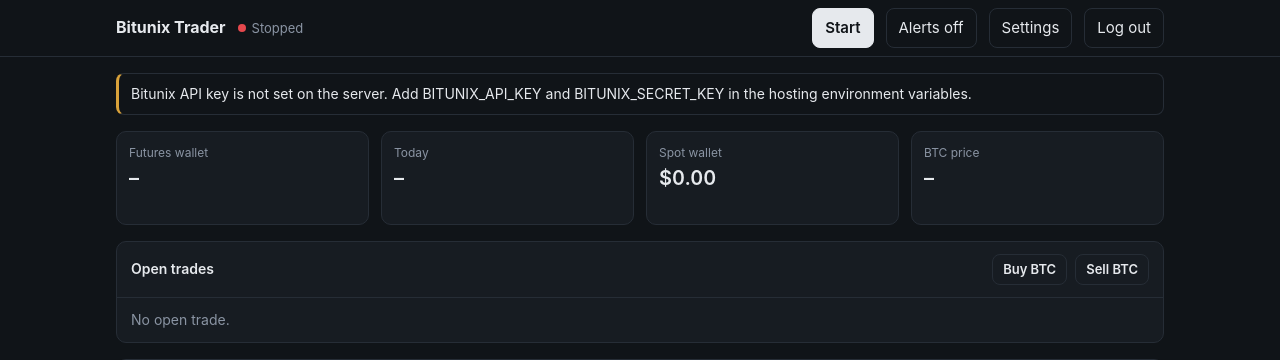
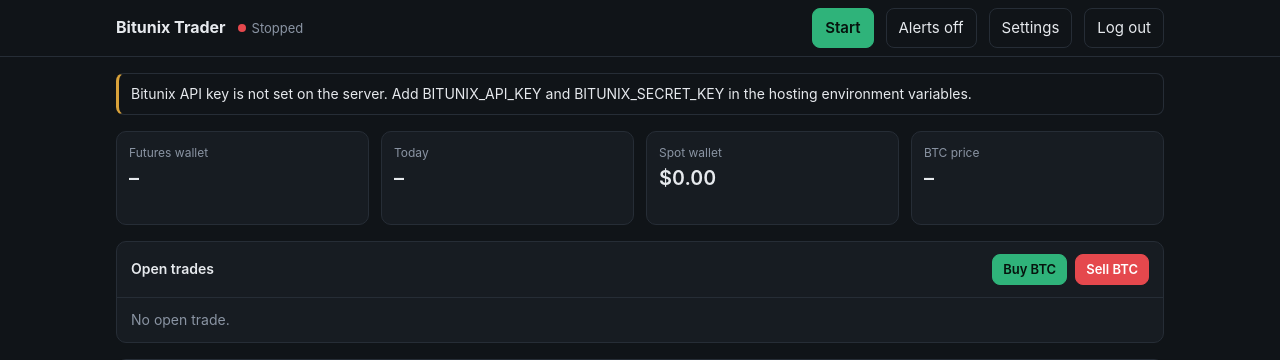
Before and after one commit to Hammadullah506/bitunix-trader, a Flask app: page / in a window 1280 px wide. Shown: the top 360 px of the page. Run offline with Flask 3, Linux system fonts and the light colour scheme.

Commit message:
Colour Buy/Start green and Sell/Stop/Close red
Co-Authored-By: Claude Opus 5.5 <noreply@anthropic.com>
Claude-Session: https://claude.ai/code/session_01CjKAjMupgwHzqjRXkVNVjK

```diff
--- a/templates/index.html
+++ b/templates/index.html
@@ -55,6 +55,10 @@
     button:hover, .btn:hover { border-color: #3a4350; }
     button.primary { background: var(--text); color: var(--bg); border-color: var(--text); font-weight: 600; }
     button.danger { color: var(--down); }
+    button.go { background: var(--up); border-color: var(--up); color: #06130d; font-weight: 600; }
+    button.go:hover { border-color: #3fd193; background: #3fd193; }
+    button.halt { background: var(--down); border-color: var(--down); color: #fff; font-weight: 600; }
+    button.halt:hover { border-color: #f0646a; background: #f0646a; }
     button.small { padding: 5px 10px; min-height: 30px; font-size: 13px; }
     button:disabled { opacity: .5; cursor: default; }
     @media (max-width: 520px) {
@@ -143,7 +147,7 @@
       <div class="brand"><span class="hide-sm">Bitunix </span>Trader</div>
       <div class="state"><span class="dot" id="dot"></span><span id="state-text">Loading</span></div>
       <div class="spacer"></div>
-      <button id="btn-toggle" class="primary" disabled>Start</button>
+      <button id="btn-toggle" class="go" disabled>Start</button>
       <button id="btn-sound" title="Sound and pop-up alerts for signals and trades">Alerts off</button>
       <button id="btn-settings">Settings</button>
       <a class="btn hide-sm" href="/logout">Log out</a>
@@ -180,8 +184,8 @@
       <section>
         <h2>Open trades
           <span class="row">
-            <button class="small" id="btn-buy">Buy BTC</button>
-            <button class="small" id="btn-sell">Sell BTC</button>
+            <button class="small go" id="btn-buy">Buy BTC</button>
+            <button class="small halt" id="btn-sell">Sell BTC</button>
           </span>
         </h2>
         <div class="body" id="positions"><div class="empty">No open trade.</div></div>
@@ -289,7 +293,7 @@
       const t = $('btn-toggle');
       t.disabled = false;
       t.textContent = running ? 'Stop' : 'Start';
-      t.className = running ? 'danger' : 'primary';
+      t.className = running ? 'halt' : 'go';
 
       // notice
       const n = $('notice');
@@ -336,7 +340,7 @@
             <div class="muted num" style="font-size:13px">Entry ${price(p.avgOpenPrice)} · Size ${esc(p.qty)} · Margin ${usd(p.margin)}</div></div>
           <div><div class="pl num ${cls(net)}">${signed(net, 3)}</div><div class="muted num" style="font-size:12px">${pct >= 0 ? '+' : '−'}${Math.abs(pct).toFixed(1)}% after fees</div></div>
         </div>`;
-      }).join('') + '<div class="row" style="margin-top:10px"><button class="small danger" id="btn-close">Close all trades</button></div>'
+      }).join('') + '<div class="row" style="margin-top:10px"><button class="small halt" id="btn-close">Close all trades</button></div>'
         : '<div class="empty">No open trade.</div>';
       const closeBtn = $('btn-close');
       if (closeBtn) closeBtn.onclick = closeAll;
```
